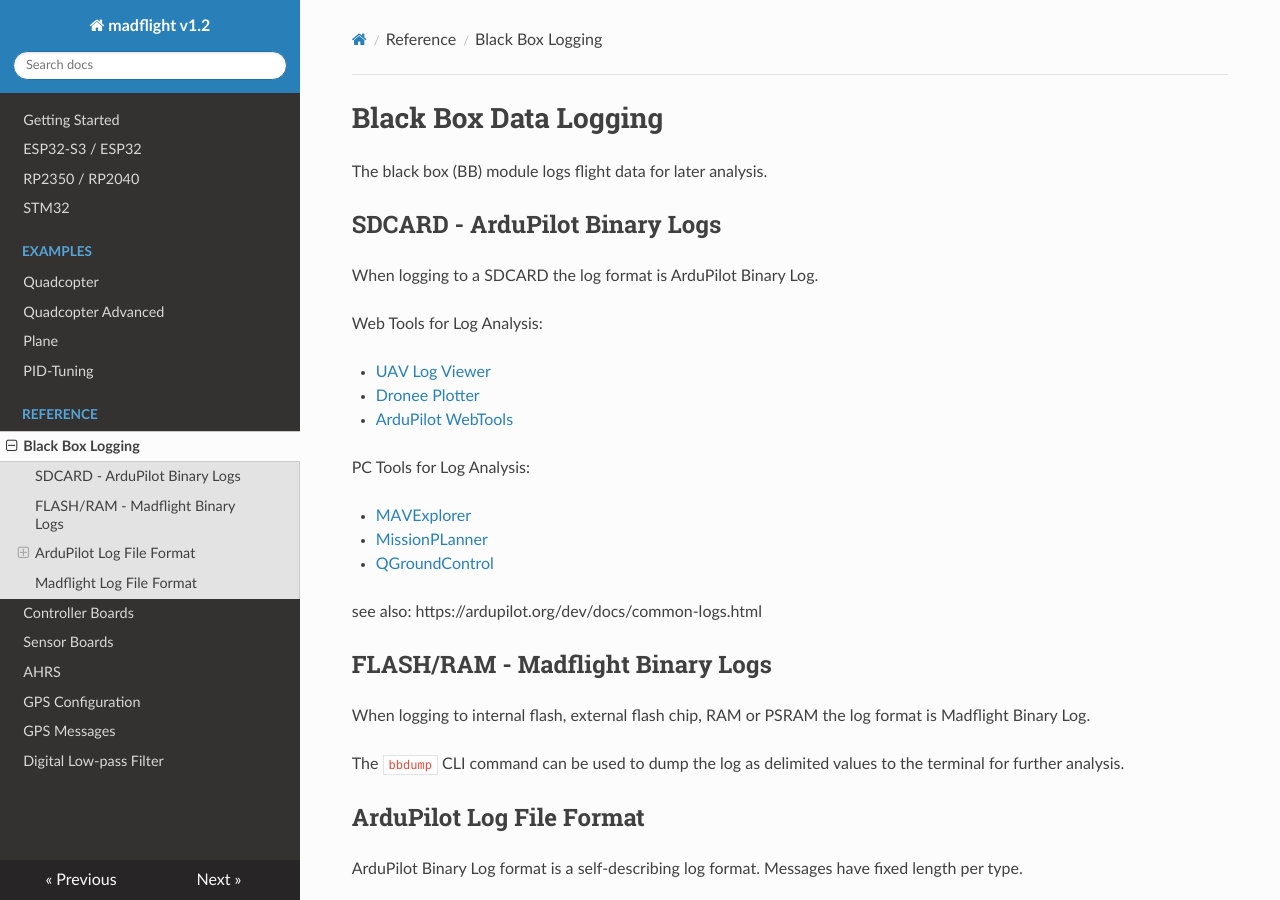
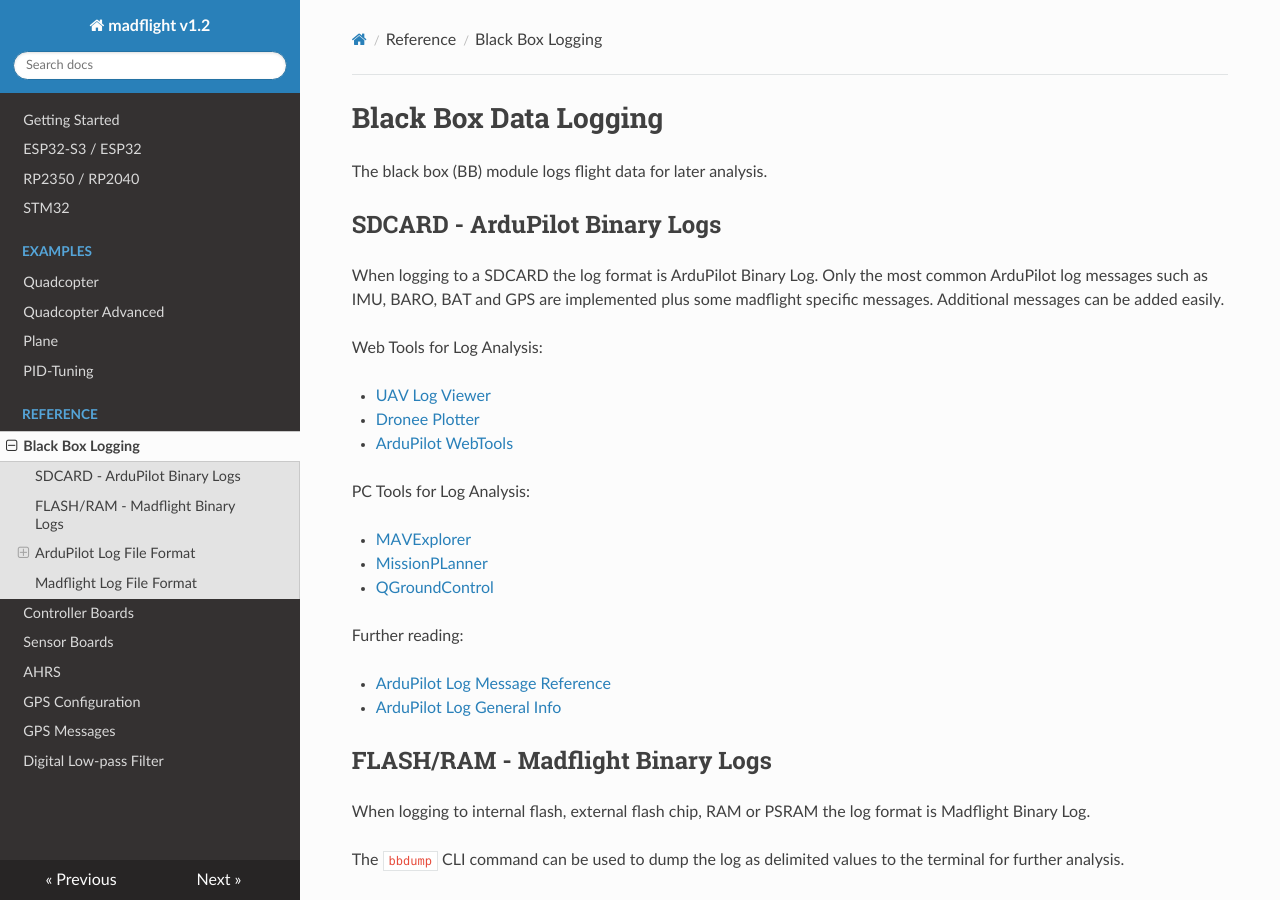
Before and after one commit to qqqlab/madflight-docs, an MkDocs documentation site: the page built from docs/Black-Box.md, in a window 1280 px wide and 900 px high. Built offline with MkDocs 1.6.1, drawn with Linux system fonts in a browser that asks for light colours; nearby versions of some CDN libraries.

Commit message:
Update Black-Box.md

```diff
--- a/docs/Black-Box.md
+++ b/docs/Black-Box.md
@@ -4,7 +4,7 @@
 
 ## SDCARD - ArduPilot Binary Logs
 
-When logging to a SDCARD the log format is ArduPilot Binary Log.
+When logging to a SDCARD the log format is ArduPilot Binary Log. Only the most common ArduPilot log messages such as IMU, BARO, BAT and GPS are implemented plus some madflight specific messages. Additional messages can be added easily.
 
 Web Tools for Log Analysis:
 
@@ -18,8 +18,10 @@
  - [MissionPLanner](https://ardupilot.org/planner/)
  - [QGroundControl](http://qgroundcontrol.com/)
 
-see also:
-https://ardupilot.org/dev/docs/common-logs.html
+Further reading:
+
+ - [ArduPilot Log Message Reference](https://ardupilot.org/copter/docs/logmessages.html)
+ - [ArduPilot Log General Info](https://ardupilot.org/dev/docs/common-logs.html)
 
 ## FLASH/RAM - Madflight Binary Logs
 
```
